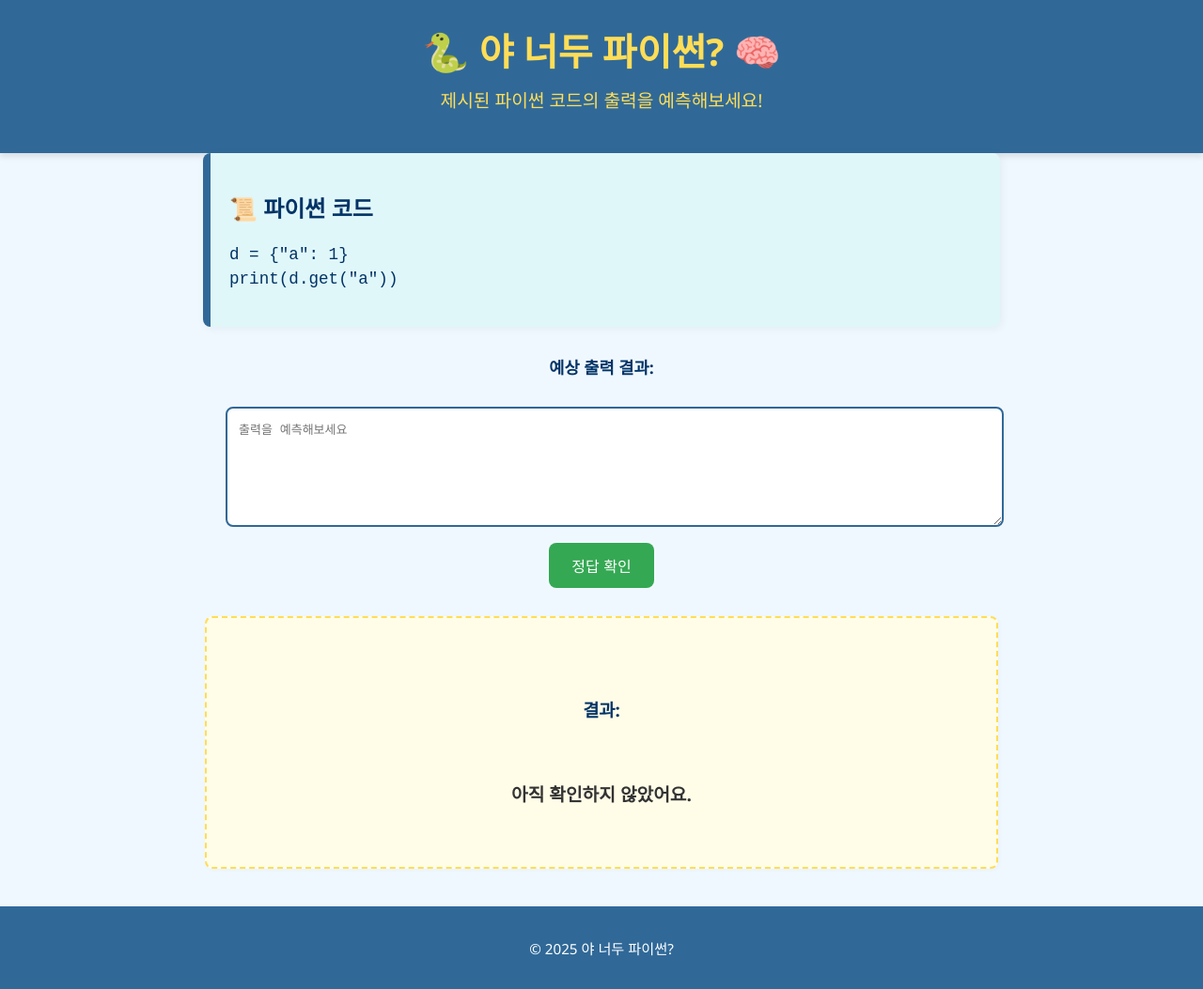
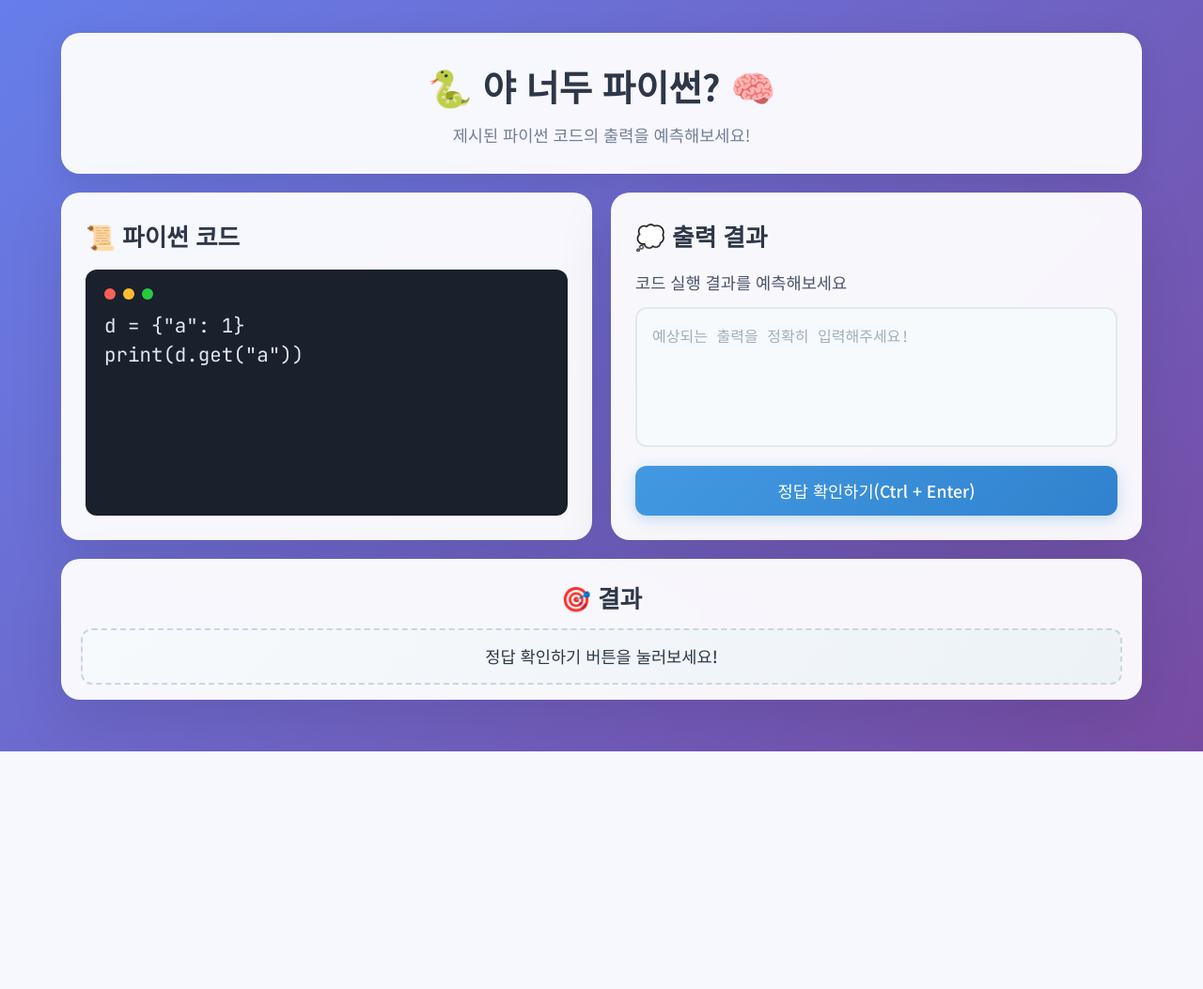
Before and after one commit to jingiru/py_review_test, a Flask app: page / in a window 1280 px wide. Shown: the whole page at 94% size. After the commit the page ends 800 px from the top, so only its background shows below. Run offline with Flask 3, Linux system fonts and the light colour scheme.

Commit message:
전반적으로 모두 수정(인터페이스 다단 디자인으로 변경)

```diff
--- a/static/script.js
+++ b/static/script.js
@@ -2,17 +2,33 @@ document.addEventListener("DOMContentLoaded", () => {
     const checkBtn = document.getElementById("check-answer");
     const userInput = document.getElementById("user-answer");
     const resultMessage = document.getElementById("result-message");
+    const resultContainer = document.getElementById("result-container");
 
     checkBtn.addEventListener("click", () => {
-        // 입력값과 실제 출력 비교
         const userAnswer = userInput.value.trim();
 
+        // 결과 컨테이너의 기존 클래스 제거
+        resultContainer.classList.remove("result-correct", "result-incorrect");
+
         if (userAnswer === actualOutput) {
-            resultMessage.textContent = "✅ 정답입니다! 잘했어요!";
-            resultMessage.style.color = "#2e7d32"; // 초록색
+            resultMessage.textContent = "🎉 정답입니다! 완벽해요!";
+            resultContainer.classList.add("result-correct");
         } else {
-            resultMessage.textContent = `❌ 오답입니다. 다시 생각해보세요.\n(정답: ${actualOutput})`;
-            resultMessage.style.color = "#c62828"; // 빨간색
+            resultMessage.textContent = `❌ 아쉽게도 틀렸습니다. 다시 한번 생각해보세요!`;
+            resultContainer.classList.add("result-incorrect");
+        }
+
+        // 결과 영역으로 부드럽게 스크롤
+        resultContainer.scrollIntoView({
+            behavior: 'smooth',
+            block: 'center'
+        });
+    });
+
+    // 엔터키로 정답 확인 (Ctrl+Enter)
+    userInput.addEventListener("keydown", (e) => {
+        if (e.ctrlKey && e.key === "Enter") {
+            checkBtn.click();
         }
     });
 });
--- a/static/styles.css
+++ b/static/styles.css
@@ -1,120 +1,377 @@
-/* 기본 설정 */
-body {
-    font-family: 'Segoe UI', '맑은 고딕', sans-serif;
+/* ===== 폰트 및 전역 설정 ===== */
+@import url('https://fonts.googleapis.com/css2?family=Noto+Sans+KR:wght@300;400;500;700&family=JetBrains+Mono:wght@400;500&display=swap');
+
+* {
     margin: 0;
     padding: 0;
-    background-color: #f0f8ff; /* 연한 파란색 */
-    color: #003366;
     box-sizing: border-box;
 }
 
-/* 공통 최대 너비 설정 */
-main > section {
-    width: 90%;
-    max-width: 800px;
-    margin: 0 auto 30px auto;
+body {
+    font-family: 'Noto Sans KR', -apple-system, BlinkMacSystemFont, 'Segoe UI', sans-serif;
+    background: linear-gradient(135deg, #667eea 0%, #764ba2 100%);
+    height: 100vh;
+    color: #2d3748;
+    line-height: 1.6;
+    overflow: hidden;
 }
 
-/* 헤더 */
+/* ===== 컨테이너 ===== */
+.container {
+    max-width: 1400px;
+    margin: 0 auto;
+    padding: 20px 30px;
+    height: 95vh;
+    display: flex;
+    flex-direction: column;
+}
+
+/* ===== 헤더 ===== */
 header {
-    background-color: #306998;
-    color: #ffdd57;
-    padding: 24px 16px;
+    background: rgba(255, 255, 255, 0.95);
+    backdrop-filter: blur(10px);
+    box-shadow: 0 8px 32px rgba(0, 0, 0, 0.1);
+    border-radius: 20px;
+    padding: 25px 40px;
     text-align: center;
-    box-shadow: 0 4px 6px rgba(0,0,0,0.1);
+    border: 1px solid rgba(255, 255, 255, 0.2);
+    margin-top: 20px;
+    margin-bottom: 20px;
 }
 
 header h1 {
-    font-size: 2.5em;
-    margin: 0;
+    font-size: 2.8rem;
+    font-weight: 700;
+    background-clip: text;
+    margin-bottom: 8px;
 }
 
 header p {
-    margin-top: 10px;
-    font-size: 1.2em;
+    font-size: 1.2rem;
+    color: #718096;
+    font-weight: 400;
 }
 
-/* 코드 영역 */
-.code-area {
-    background-color: #e0f7fa;
-    padding: 20px;
-    border-left: 8px solid #306998;
-    border-radius: 8px;
-    box-shadow: 2px 2px 10px rgba(0,0,0,0.05);
+/* ===== 메인 컨텐츠 ===== */
+main {
+    flex: 1;
+    display: flex;
+    flex-direction: column;
+    gap: 20px;
 }
 
-#python-code {
-    font-family: 'Courier New', monospace;
-    font-size: 1.1em;
-    white-space: pre-wrap;
-    line-height: 1.5em;
+/* ===== 상단 섹션 (문제 + 정답 입력) ===== */
+.top-section {
+    display: grid;
+    grid-template-columns: 1fr 1fr;
+    gap: 20px;
+    flex: 1;
 }
 
-/* 답안 입력 영역 */
-.answer-area {
-    text-align: center;
+.card {
+    background: rgba(255, 255, 255, 0.95);
+    backdrop-filter: blur(10px);
+    border-radius: 20px;
+    padding: 25px;
+    box-shadow: 0 20px 60px rgba(0, 0, 0, 0.1);
+    border: 1px solid rgba(255, 255, 255, 0.2);
+    transition: transform 0.3s ease, box-shadow 0.3s ease;
+    display: flex;
+    flex-direction: column;
 }
 
-.answer-area label {
-    font-weight: bold;
-    font-size: 1.1em;
-    display: block;
-    margin-bottom: 8px;
-    color: #003366;
+/* ===== 코드 영역 ===== */
+.code-section {
+    flex: 1;
 }
 
-textarea {
-    width: 100%;
-    min-height: 100px;
-    padding: 12px;
-    font-size: 1em;
-    border: 2px solid #306998;
-    border-radius: 8px;
-    resize: vertical;
-    background-color: #ffffff;
-    box-shadow: inset 1px 1px 3px rgba(0,0,0,0.05);
+.code-section h2 {
+    color: #2d3748;
+    font-size: 1.6rem;
+    font-weight: 600;
+    margin-bottom: 15px;
+    display: flex;
+    align-items: center;
+    gap: 10px;
 }
 
-/* 버튼 */
-button {
-    margin-top: 12px;
-    background-color: #34a853;
+.code-container {
+    background: #1a202c;
+    border-radius: 12px;
+    padding: 20px;
+    position: relative;
+    overflow: auto;
+    flex: 1;
+    display: flex;
+    flex-direction: column;
+}
+
+.code-header {
+    display: flex;
+    align-items: center;
+    gap: 8px;
+    margin-bottom: 12px;
+}
+
+.code-dot {
+    width: 12px;
+    height: 12px;
+    border-radius: 50%;
+}
+
+.dot-red { background: #ff5f56; }
+.dot-yellow { background: #ffbd2e; }
+.dot-green { background: #27ca3f; }
+
+#python-code {
+    font-family: 'JetBrains Mono', 'Courier New', monospace;
+    font-size: 1.3rem;
+    color: #e2e8f0;
+    line-height: 1.5;
+    white-space: pre-wrap;
+    background: none;
+    border: none;
+    outline: none;
+    resize: none;
+    width: 100%;
+    flex: 1;
+}
+
+/* ===== 답변 입력 영역 ===== */
+.answer-section {
+    text-align: center;
+    flex: 1;
+}
+
+.answer-section h2 {
+    color: #2d3748;
+    font-size: 1.6rem;
+    font-weight: 600;
+    margin-bottom: 15px;
+    display: flex;
+    gap: 10px;
+}
+
+.input-group {
+    margin-bottom: 20px;
+    flex: 1;
+    display: flex;
+    flex-direction: column;
+}
+
+.input-label {
+    display: block;
+    font-weight: 500;
+    font-size: 1.1rem;
+    color: #4a5568;
+    margin-bottom: 12px;
+    text-align: left;
+}
+
+#user-answer {
+    width: 100%;
+    flex: 1;
+    padding: 16px;
+    font-size: 1.1rem;
+    font-family: 'JetBrains Mono', 'Courier New', monospace;
+    border: 2px solid #e2e8f0;
+    border-radius: 12px;
+    background: #f7fafc;
+    color: #2d3748;
+    resize: none;
+    transition: all 0.3s ease;
+}
+
+#user-answer:focus {
+    outline: none;
+    border-color: #4299e1;
+    background: #fff;
+    box-shadow: 0 0 0 3px rgba(66, 153, 225, 0.1);
+}
+
+#user-answer::placeholder {
+    color: #a0aec0;
+    font-size: 1rem;
+}
+
+/* ===== 버튼 ===== */
+.btn {
+    background: linear-gradient(135deg, #4299e1, #3182ce);
     color: white;
     border: none;
-    padding: 12px 24px;
-    font-size: 1em;
-    border-radius: 8px;
+    padding: 14px 32px;
+    font-size: 1.1rem;
+    font-weight: 500;
+    border-radius: 12px;
     cursor: pointer;
-    transition: background-color 0.3s ease;
+    transition: all 0.3s ease;
+    box-shadow: 0 4px 15px rgba(66, 153, 225, 0.3);
+    font-family: 'Noto Sans KR', sans-serif;
 }
 
-button:hover {
-    background-color: #0c7c2b;
+.btn:hover {
+    transform: translateY(-2px);
+    box-shadow: 0 8px 25px rgba(66, 153, 225, 0.4);
+    background: linear-gradient(135deg, #3182ce, #2c5aa0);
 }
 
-/* 정답 결과 영역 */
-.result-area {
-    background-color: #fffde7;
+.btn:active {
+    transform: translateY(0);
+}
+
+/* ===== 결과 영역 ===== */
+.result-section {
+    background: rgba(255, 255, 255, 0.95);
+    backdrop-filter: blur(10px);
+    border-radius: 20px;
     padding: 20px;
-    border-radius: 8px;
-    border: 2px dashed #ffdd57;
+    box-shadow: 0 20px 60px rgba(0, 0, 0, 0.1);
+    border: 1px solid rgba(255, 255, 255, 0.2);
+    transition: transform 0.3s ease, box-shadow 0.3s ease;
+    height: 150px;
+}
+
+
+.result-section h2 {
+    color: #2d3748;
+    font-size: 1.6rem;
+    font-weight: 600;
+    margin-bottom: 12px;
+    display: flex;
+    align-items: center;
+    justify-content: center;
+    gap: 10px;
+}
+
+.result-container {
+    background: linear-gradient(135deg, #f7fafc, #edf2f7);
+    border: 2px dashed #cbd5e0;
+    border-radius: 12px;
+    padding: 15px;
     text-align: center;
-    white-space: pre-wrap;
-    box-shadow: 1px 1px 5px rgba(0,0,0,0.03);
+    height: 60px;
+    display: flex;
+    align-items: center;
+    justify-content: center;
 }
 
 #result-message {
-    font-weight: bold;
-    font-size: 1.2em;
-    color: #333;
+    font-size: 1.1rem;
+    font-weight: 500;
+    white-space: pre-wrap;
+    line-height: 1.3;
 }
 
-/* 푸터 */
-footer {
-    background-color: #306998;
-    color: white;
-    text-align: center;
-    padding: 18px 0;
-    margin-top: 40px;
-    font-size: 0.95em;
+.result-correct {
+    background: linear-gradient(135deg, #f0fff4, #e6fffa) !important;
+    border-color: #48bb78 !important;
+    color: #22543d !important;
 }
+
+.result-incorrect {
+    background: linear-gradient(135deg, #fff5f5, #fed7d7) !important;
+    border-color: #e53e3e !important;
+    color: #742a2a !important;
+}
+
+
+/* ===== 반응형 디자인 ===== */
+@media (max-width: 1400px) {
+    .container {
+        max-width: 1200px;
+        padding: 15px 25px;
+    }
+
+    header h1 {
+        font-size: 2.4rem;
+    }
+
+    header p {
+        font-size: 1.1rem;
+    }
+}
+
+@media (max-width: 1024px) {
+    body {
+        overflow-y: auto;
+    }
+
+    .container {
+        height: auto;
+        min-height: 100vh;
+    }
+
+    .top-section {
+        grid-template-columns: 1fr;
+        gap: 15px;
+    }
+
+    .result-section {
+        height: auto;
+    }
+
+    .result-container {
+        height: auto;
+        min-height: 60px;
+        padding: 20px;
+    }
+}
+
+@media (max-width: 768px) {
+    .container {
+        padding: 15px 20px;
+    }
+
+    header {
+        padding: 20px 25px;
+        margin-bottom: 15px;
+    }
+
+    header h1 {
+        font-size: 2.2rem;
+    }
+
+    header p {
+        font-size: 1rem;
+    }
+
+    .card {
+        padding: 20px;
+    }
+
+    .code-section h2,
+    .answer-section h2,
+    .result-section h2 {
+        font-size: 1.4rem;
+    }
+
+    #python-code {
+        font-size: 1rem;
+    }
+
+    .input-label {
+        font-size: 1rem;
+    }
+
+    #user-answer {
+        font-size: 1rem;
+        padding: 14px;
+    }
+
+    .btn {
+        font-size: 1rem;
+        padding: 12px 28px;
+    }
+
+    #result-message {
+        font-size: 1rem;
+    }
+
+    main {
+        gap: 15px;
+    }
+
+    .result-section {
+        padding: 15px;
+    }
+}
--- a/templates/index.html
+++ b/templates/index.html
@@ -2,40 +2,54 @@
 <html lang="ko">
 <head>
     <meta charset="UTF-8">
+    <meta name="viewport" content="width=device-width, initial-scale=1.0">
     <title>야 너두 파이썬?</title>
     <link rel="stylesheet" href="{{ url_for('static', filename='styles.css') }}">
 </head>
 <body>
+    <div class="container">
         <header>
             <h1>🐍 야 너두 파이썬? 🧠</h1>
             <p>제시된 파이썬 코드의 출력을 예측해보세요!</p>
         </header>
 
         <main>
-        <section class="code-area">
+            <div class="top-section">
+                <section class="card code-section">
                     <h2>📜 파이썬 코드</h2>
+                    <div class="code-container">
+                        <div class="code-header">
+                            <div class="code-dot dot-red"></div>
+                            <div class="code-dot dot-yellow"></div>
+                            <div class="code-dot dot-green"></div>
+                        </div>
                         <pre id="python-code">{{ code }}</pre>
+                    </div>
                 </section>
 
-        <section class="answer-area">
-            <label for="user-answer">예상 출력 결과:</label><br>
-            <textarea id="user-answer" rows="4" placeholder="출력을 예측해보세요"></textarea><br>
-            <button id="check-answer">정답 확인</button>
+                <section class="card answer-section">
+                    <h2>💭 출력 결과</h2>
+                    <div class="input-group">
+                        <label for="user-answer" class="input-label">코드 실행 결과를 예측해보세요</label>
+                        <textarea id="user-answer" placeholder="예상되는 출력을 정확히 입력해주세요!"></textarea>
+                    </div>
+                    <button id="check-answer" class="btn">정답 확인하기(Ctrl + Enter)</button>
                 </section>
+            </div>
 
-        <section class="result-area">
-            <h3>결과:</h3>
-            <div id="result-message">아직 확인하지 않았어요.</div>
+            <section class="result-section">
+                <h2>🎯 결과</h2>
+                <div class="result-container" id="result-container">
+                    <div id="result-message">정답 확인하기 버튼을 눌러보세요!</div>
+                </div>
             </section>
         </main>
 
-    <footer>
-        <p>© 2025 야 너두 파이썬?</p>
-    </footer>
+    </div>
 
     <!-- 서버에서 전달한 실제 출력값을 JS에서 사용할 수 있게 전달 -->
     <script>
-        const actualOutput = `{{ output | escape | replace('\n', '\\n') }}`;
+        const actualOutput = `{{ output | replace('\n', '\\n') | replace('\r', '\\r') | replace('\\', '\\\\') | replace('"', '\\"') }}`;
     </script>
     <script src="{{ url_for('static', filename='script.js') }}"></script>
 </body>
```
Lines whose indentation alone changed are shown as unchanged.
